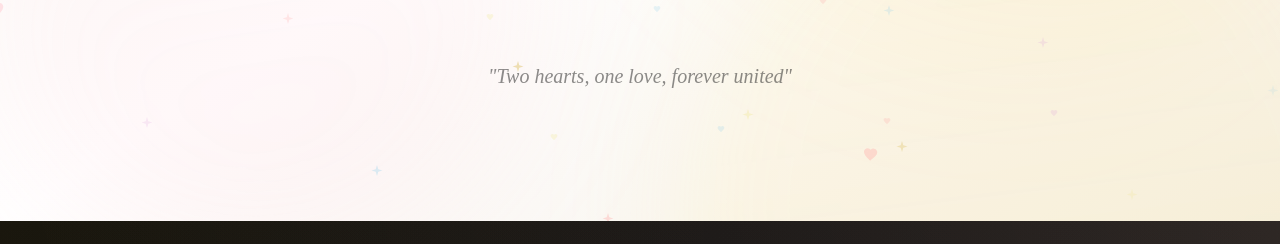
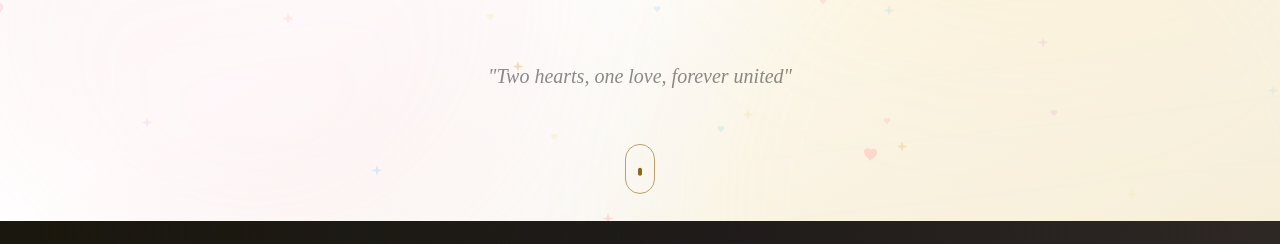
Before and after one commit to georgekhananaev/ceremony-nextjs, a Next.js app: page / in a window 1280 px wide. Shown: the part 1379-1623 px from the top of the page. Built offline with nearby package versions, Linux system fonts and the light colour scheme.

Commit message:
added small fixes to footer and other background elements and so on...

```diff
--- a/app/components/Countdown.jsx
+++ b/app/components/Countdown.jsx
@@ -14,6 +14,13 @@ export default function Countdown() {
   const [mounted, setMounted] = useState(false);
   const [isWeddingDay, setIsWeddingDay] = useState(false);
   const [isPastWedding, setIsPastWedding] = useState(false);
+
+  const scrollToNext = () => {
+    const nextSection = document.querySelector('#wedding-details');
+    if (nextSection) {
+      nextSection.scrollIntoView({ behavior: 'smooth' });
+    }
+  };
 
   useEffect(() => {
     setMounted(true);
@@ -459,6 +466,29 @@ export default function Countdown() {
           </motion.p>
         </motion.div>
       </div>
+
+      {/* Scroll Indicator - Darker for light background */}
+      <motion.div
+        initial={{ opacity: 0 }}
+        animate={{ opacity: 1 }}
+        transition={{ delay: 1.5, duration: 1 }}
+        className="absolute bottom-8 left-1/2 transform -translate-x-1/2 cursor-pointer group"
+        onClick={scrollToNext}
+      >
+        <div className="flex flex-col items-center gap-3">
+          <motion.div
+            animate={{ y: [0, 5, 0] }}
+            transition={{ duration: 2, repeat: Infinity, ease: "easeInOut" }}
+            className="w-[30px] h-[50px] border border-[#8b6914]/60 rounded-full flex items-start justify-center p-2 group-hover:border-[#8b6914] transition-colors"
+          >
+            <motion.div
+              animate={{ y: [0, 15, 0] }}
+              transition={{ duration: 2, repeat: Infinity, ease: "easeInOut" }}
+              className="w-1 h-2 bg-[#8b6914] rounded-full"
+            />
+          </motion.div>
+        </div>
+      </motion.div>
     </section>
   );
 }
--- a/app/components/Footer.jsx
+++ b/app/components/Footer.jsx
@@ -10,8 +10,7 @@ export default function Footer() {
 
     const socialLinks = [
         { name: 'IG', href: `https://instagram.com/${social.instagram.wedding.replace('@', '')}` },
-        { name: 'FB', href: social.facebook.eventPage },
-        { name: social.instagram.hashtag, href: `https://instagram.com/explore/tags/${social.instagram.hashtag.replace('#', '')}` }
+        { name: 'FB', href: social.facebook.eventPage }
     ];
 
     return (
@@ -93,10 +92,6 @@ export default function Footer() {
 
                     {/* Copyright and Credits */}
                     <div className="space-y-4">
-                        <p className="text-sm text-[#faf8f3] opacity-50">
-                            © {new Date(settings.wedding.date).getFullYear()} {settings.couple.bride.name} & {settings.couple.groom.name}. All rights reserved.
-                        </p>
-
                         {/* Animated Heart */}
                         <motion.div
                             animate={{
@@ -112,8 +107,20 @@ export default function Footer() {
                             <Heart className="w-6 h-6 text-[#ff6b6b] fill-[#ff6b6b] mx-auto" />
                         </motion.div>
 
-                        <p className="text-xs text-[#faf8f3] opacity-30 tracking-wider uppercase">
+                        <p className="text-xs text-[#faf8f3] opacity-60 tracking-wider uppercase">
                             Made with love for our special day
+                        </p>
+
+                        <p className="text-[10px] text-[#faf8f3] opacity-50 mt-4">
+                            Designed & Developed by{' '}
+                            <a
+                                href="https://george.khananaev.com/"
+                                target="_blank"
+                                rel="noopener noreferrer"
+                                className="text-[#d4af37] hover:text-[#f4e4a1] transition-colors duration-300"
+                            >
+                                George Khananaev
+                            </a>
                         </p>
                     </div>
                 </motion.div>
--- a/app/components/WeddingDetails.jsx
+++ b/app/components/WeddingDetails.jsx
@@ -172,7 +172,7 @@ export default function WeddingDetails() {
 
   return (
     <>
-      <section className="min-h-screen py-20 bg-[#0a0a0a] relative overflow-hidden">
+      <section id="wedding-details" className="min-h-screen py-20 bg-[#0a0a0a] relative overflow-hidden">
         {/* Elegant Gradient Background - Same as Hero */}
         <div className="absolute inset-0">
           <div className="absolute inset-0 bg-gradient-to-br from-[#0a0a0a] via-[#1a1a1a] to-[#0f0f0f]"/>
```
